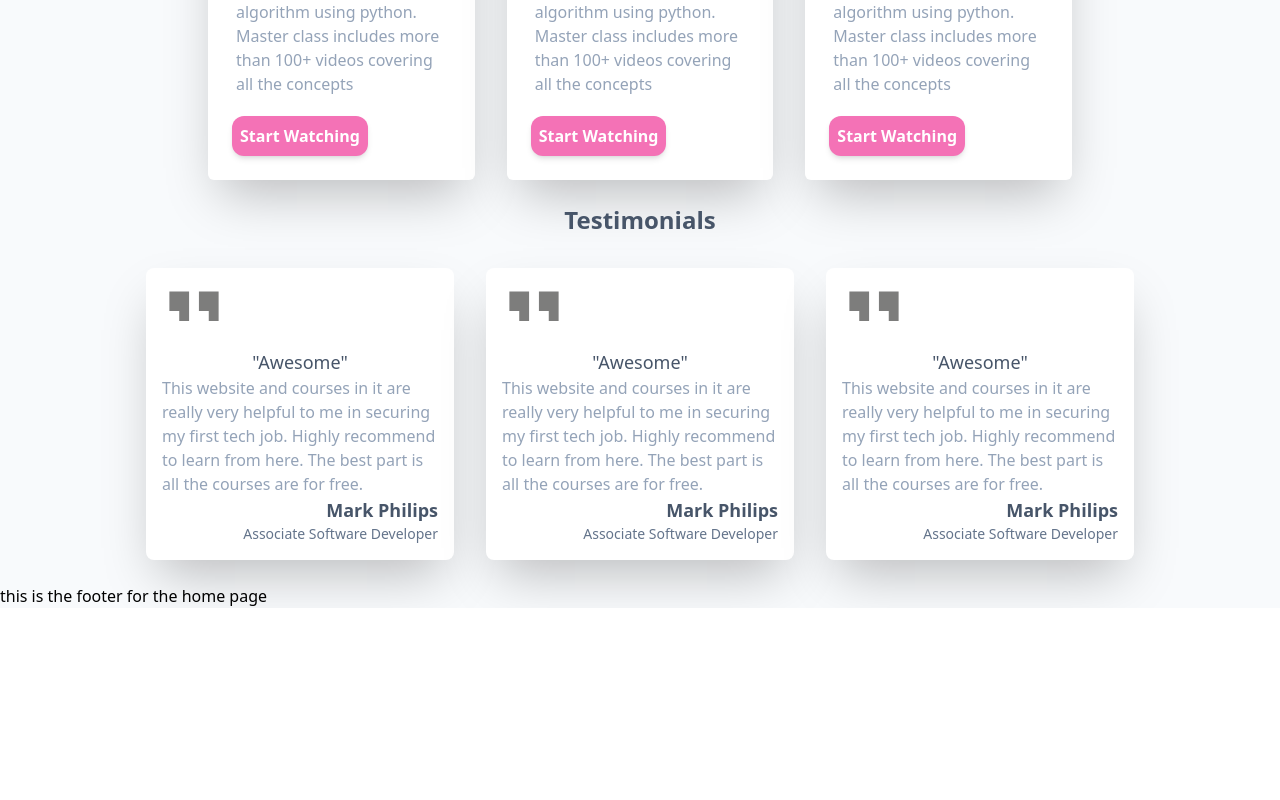
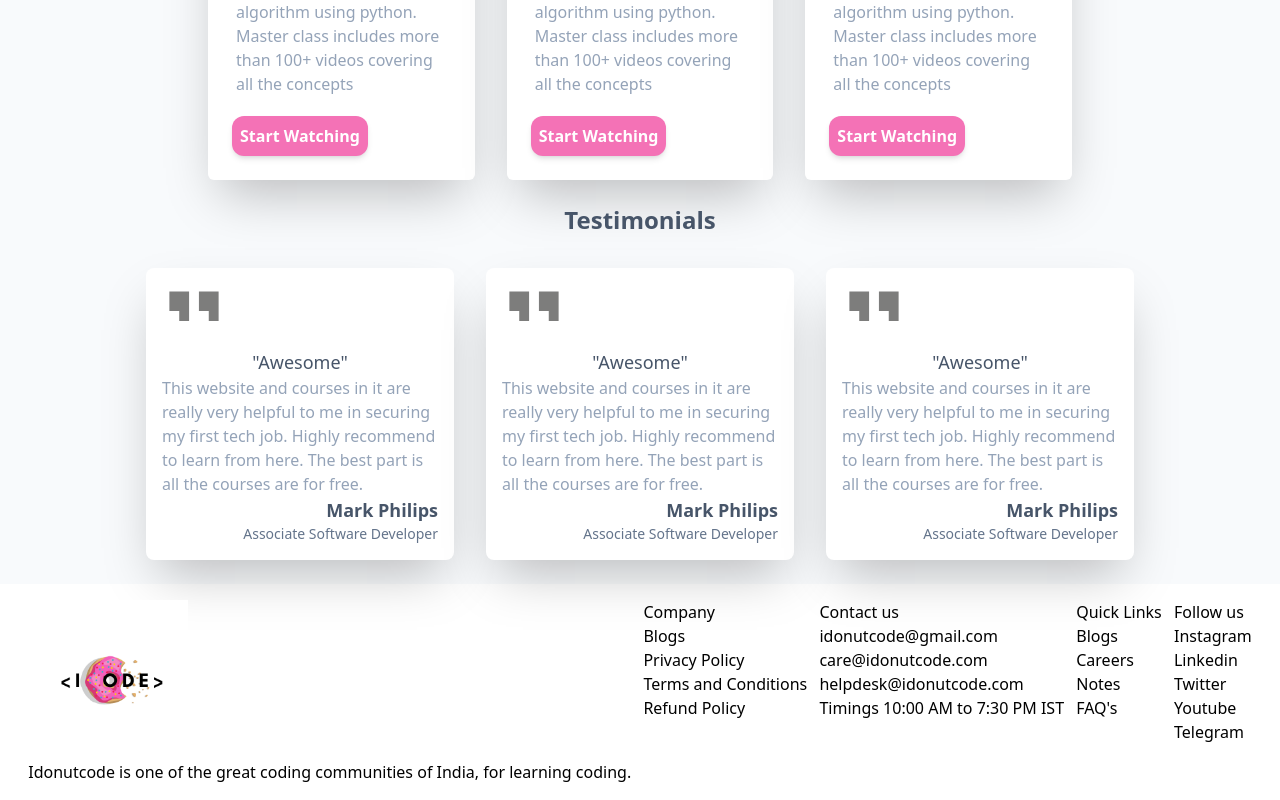
Before and after one commit to codewithcherry/Idonutcode_website_vite, a React (Vite) app: page / in a window 1280 px wide. Shown: the part 880-1680 px from the top of the page. Before the commit the page ends 1488 px from the top, so only its background shows below. Built offline with nearby package versions, Linux system fonts and the light colour scheme; no server answers.

Commit message:
design UI and add new logo into Home folder

```diff
--- a/src/Components/Home/Footer.jsx
+++ b/src/Components/Home/Footer.jsx
@@ -1,9 +1,62 @@
 import React from 'react'
+import BrandLogo  from './BrandLogo.png'
 
 const Footer = () => {
   return (
-    <div>
-      this is the footer for the home page
+    <div className='bg-white p-4'>
+      <div className='flex justify-evenly items-top'>
+        <div>
+            <div>
+                <img src={BrandLogo} alt=""  className='h-40 w-40' />
+                <p>Idonutcode is one of the great coding communities of India, for learning coding.</p>
+            </div>
+        </div>
+        <div>
+            <h1>Company</h1>
+            <ul>
+                <li>Blogs</li>
+                <li>Privacy Policy</li>
+                <li>Terms and Conditions</li>
+                <li>Refund Policy</li>
+            </ul>
+        </div>
+        <div>
+            <h1>Contact us</h1>
+            <ul>
+                <li>
+                    <span> </span> idonutcode@gmail.com
+                </li>
+                <li>
+                    <span> </span> care@idonutcode.com
+                </li>
+                <li>
+                    <span> </span> helpdesk@idonutcode.com
+                </li>
+                <li>
+                    <span> </span> Timings 10:00 AM to 7:30 PM IST
+                </li>
+            </ul>
+        </div>
+        <div>
+            <h1>Quick Links</h1>
+            <ul>
+                <li>Blogs</li>
+                <li>Careers</li>
+                <li>Notes</li>
+                <li>FAQ's</li>
+            </ul>
+        </div>
+        <div>
+            <h1>Follow us</h1>
+            <ul>
+                <li><span></span>Instagram</li>
+                <li><span></span>Linkedin</li>
+                <li><span></span>Twitter</li>
+                <li><span></span>Youtube</li>
+                <li><span></span>Telegram</li>
+            </ul>
+        </div>
+      </div>
     </div>
   )
 }
```
Also changed, not shown: src/Components/Home/BrandLogo.png (added).
